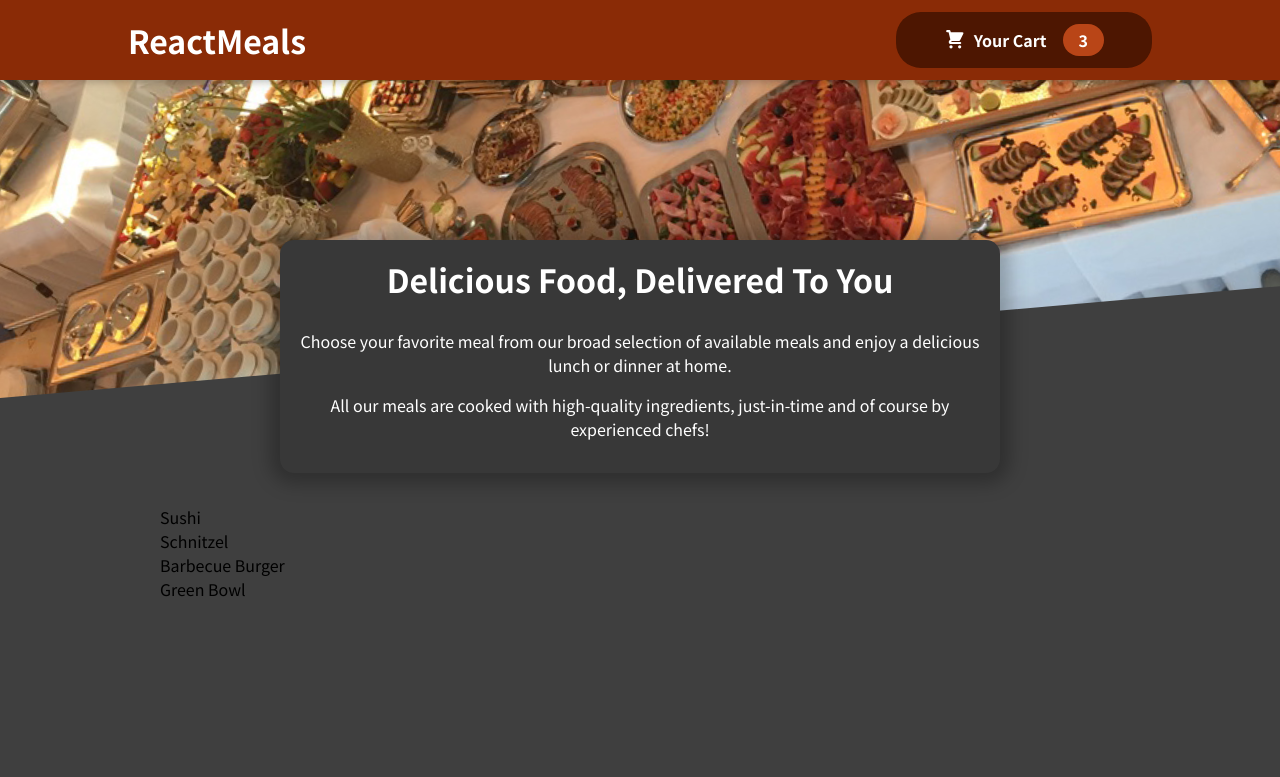
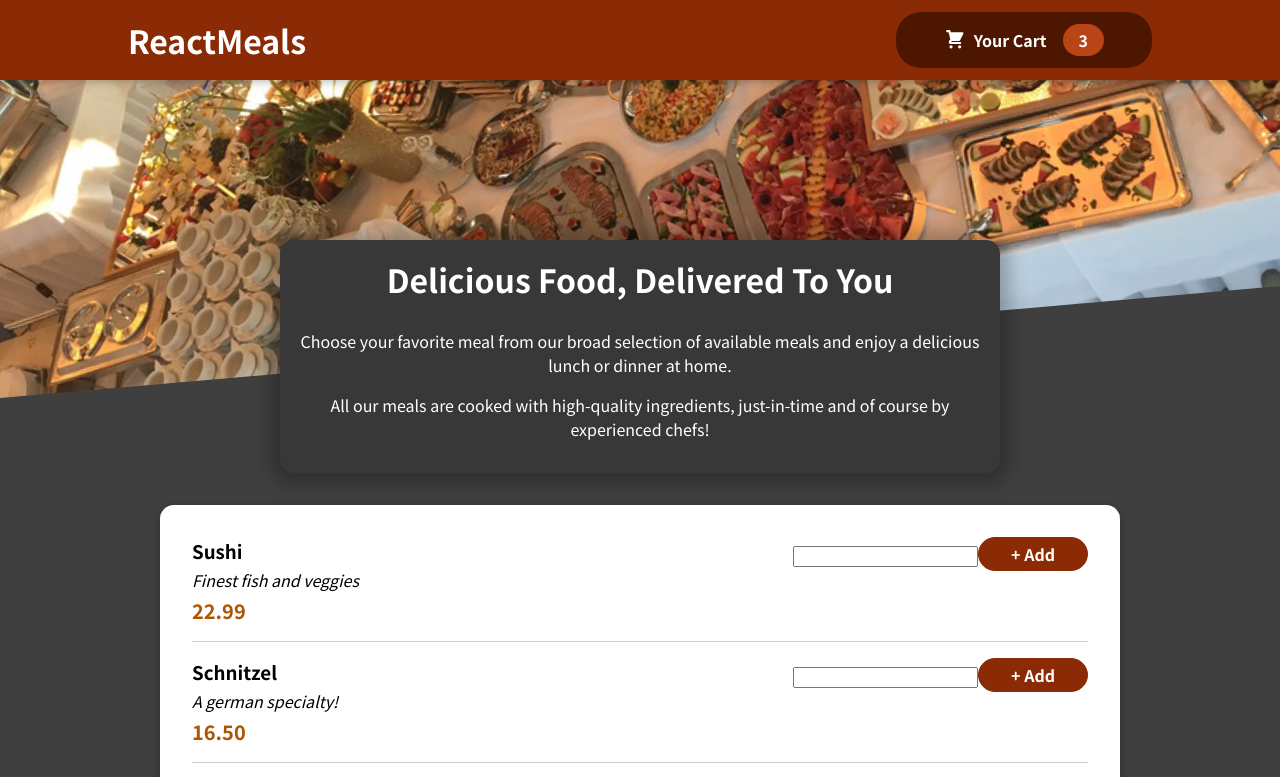
Before and after one commit to arandajm/react-food-order-app, a React (Create React App) app: page / in a window 1280 px wide. Shown: the top 777 px of the page. Built offline with nearby package versions, Linux system fonts and the light colour scheme.

Commit message:
[FTR] - Added individual meal item and basic form

```diff
--- a/src/components/Meals/AvailableMeals.js
+++ b/src/components/Meals/AvailableMeals.js
@@ -1,5 +1,7 @@
 import React from "react";
+import Card from "../UI/Card";
 import classes from "./AvailableMeals.module.css";
+import MealItem from "./MealItem/MealItem";
 
 const DUMMY_MEALS = [
   {
@@ -29,11 +31,13 @@ const DUMMY_MEALS = [
 ];
 
 const AvailableMeals = () => {
-  const mealsList = DUMMY_MEALS.map((meal) => <li>{meal.name}</li>);
+  const mealsList = DUMMY_MEALS.map(({ id, name, description, price }) => (
+    <MealItem key={id} name={name} description={description} price={price} />
+  ));
   return (
-    <section className={classes.meals}>
+    <Card className={classes.meals}>
       <ul>{mealsList}</ul>
-    </section>
+    </Card>
   );
 };
 
--- /dev/null
+++ b/src/components/Meals/MealItem/MealItem.js
@@ -0,0 +1,21 @@
+import React from "react";
+import classes from "./MealItem.module.css";
+import MealItemForm from "./MealItemForm";
+
+const MealItem = ({ name, description, price: itemPrice }) => {
+  const price = `${itemPrice.toFixed(2)}`;
+  return (
+    <li className={classes.meal}>
+      <div>
+        <h3>{name}</h3>
+        <div className={classes.description}>{description}</div>
+        <div className={classes.price}>{price}</div>
+      </div>
+      <div>
+        <MealItemForm />
+      </div>
+    </li>
+  );
+};
+
+export default MealItem;
--- /dev/null
+++ b/src/components/Meals/MealItem/MealItem.module.css
@@ -0,0 +1,22 @@
+.meal {
+  display: flex;
+  justify-content: space-between;
+  margin: 1rem;
+  padding-bottom: 1rem;
+  border-bottom: 1px solid #ccc;
+}
+
+.meal h3 {
+  margin: 0 0 0.25rem 0;
+}
+
+.description {
+  font-style: italic;
+}
+
+.price {
+  margin-top: 0.25rem;
+  font-weight: bold;
+  color: #ad5502;
+  font-size: 1.25rem;
+}
--- /dev/null
+++ b/src/components/Meals/MealItem/MealItemForm.js
@@ -0,0 +1,13 @@
+import React from "react";
+import classes from "./MealItemForm.module.css";
+
+const MealItemForm = () => {
+  return (
+    <form className={classes.form}>
+      <input />
+      <button>+ Add</button>
+    </form>
+  );
+};
+
+export default MealItemForm;
--- /dev/null
+++ b/src/components/Meals/MealItem/MealItemForm.module.css
@@ -0,0 +1,20 @@
+.form {
+  text-align: right;
+}
+
+.form button {
+  font: inherit;
+  cursor: pointer;
+  background-color: #8a2b06;
+  border: 1px solid #8a2b06;
+  color: white;
+  padding: 0.25rem 2rem;
+  border-radius: 20px;
+  font-weight: bold;
+}
+
+.form button:hover,
+.form button:active {
+  background-color: #641e03;
+  border-color: #641e03;
+}
--- /dev/null
+++ b/src/components/UI/Card.js
@@ -0,0 +1,10 @@
+import React from "react";
+import classes from "./Card.module.css";
+
+const Card = ({ children, className }) => {
+  return (
+    <section className={`${classes.card} ${className}`}>{children}</section>
+  );
+};
+
+export default Card;
--- /dev/null
+++ b/src/components/UI/Card.module.css
@@ -0,0 +1,6 @@
+.card {
+  padding: 1rem;
+  box-shadow: 0 2px 8px rgba(0, 0, 0, 0.25);
+  border-radius: 14px;
+  background-color: white;
+}
```
Also changed, not shown: 1 other file (tests, documents, lock files or other folders).
